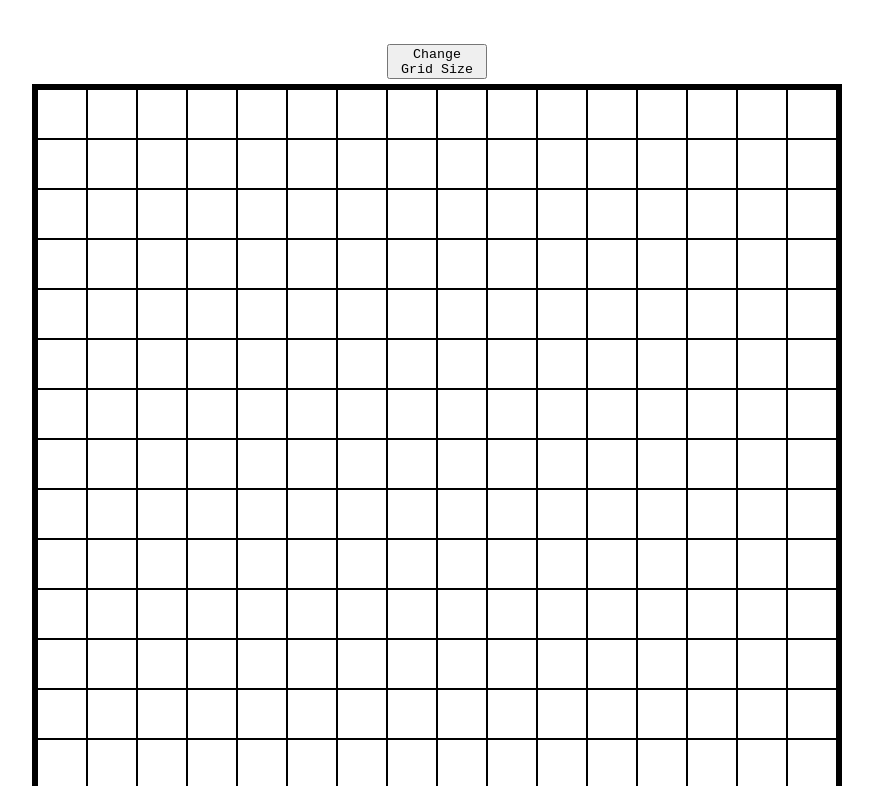
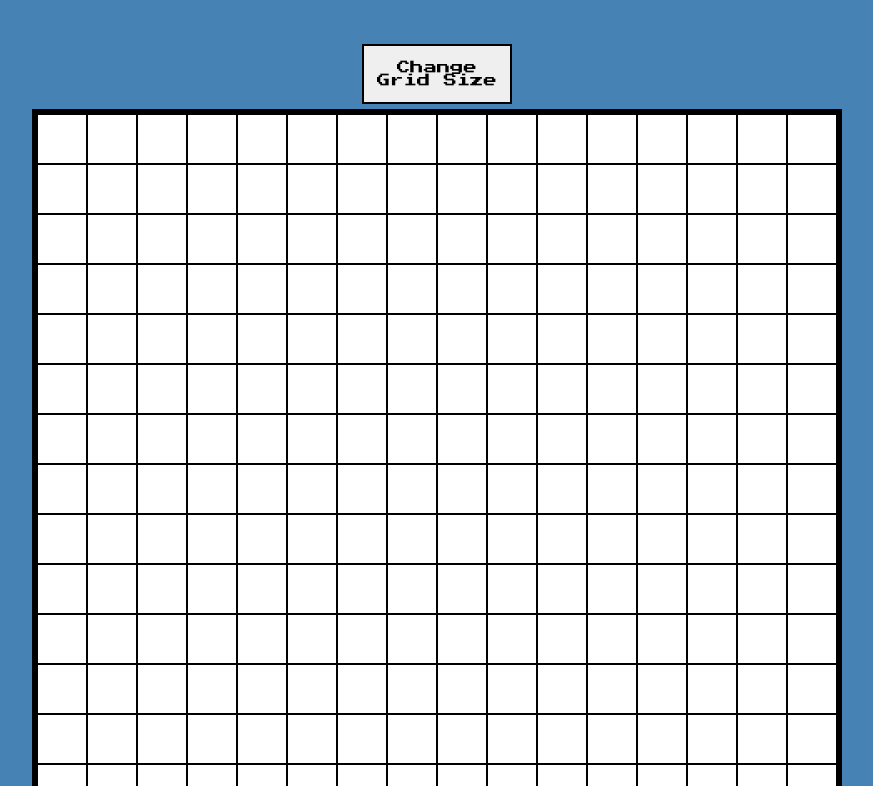
Before and after one commit to sauldevstuff/etch-a-sketch, a plain HTML site: page index.html in a window 1280 px wide. Shown: the part 86-872 px from the top of the page, without its empty margins (203-1076 px from the left). Drawn offline with Linux system fonts and the light colour scheme.

Commit message:
Stylized button as well as changed the background color of the page
Button changes color when hovered as well.

```diff
--- a/script.js
+++ b/script.js
@@ -1,6 +1,11 @@
 const container = document.getElementById("container");
 const body = document.body;
+const button = document.getElementById("button");
 
+button.addEventListener("click", e => {
+    console.log("hey");
+
+})
 
 
 
@@ -8,6 +13,7 @@ for (let i = 0; i < 256; i++) {
     const box = document.createElement("div");
     box.classList.add("box")
     container.append(box)
+    box.style.backgroundColor = "white";
     box.addEventListener("mouseover", e => {
         box.style.backgroundColor = "blue";
     })
--- a/styles.css
+++ b/styles.css
@@ -1,10 +1,14 @@
 * {
     margin: auto;
+}
+body {
+    background-color: #4682b4;
 }
 .box {
     height: 48px;
     width: 48px;
     border: 1px solid;
+
 }
 #container {
     display:flex;
@@ -12,15 +16,23 @@
     width: 800px;
     height: 800px;
     border: 5px solid;
+
 }
 #button {
-    height: 35px;
-    width: 100px;
+    height: 60px;
+    width: 150px;
     font-family: monospace;
     display: block;
     margin-top: 60px;
     margin-bottom: 5px;
-
+    font-family: "Press Start 2P", system-ui;
+    font-weight: 400;
+    font-style: normal;
+    border: 2px solid black;
+}
+#button:hover {
+    background-color: grey;
+    color: white;
 }
 #title {
     font-size: 50px;
```
